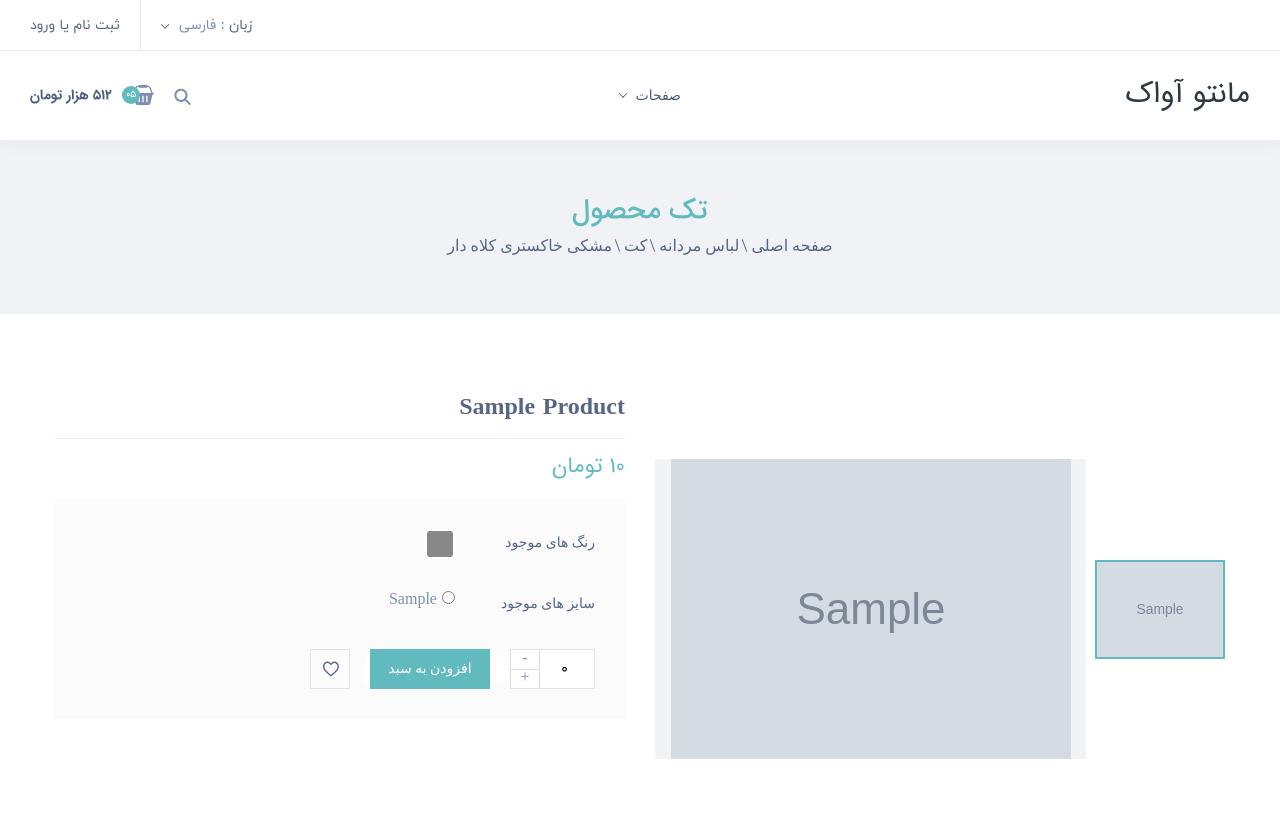
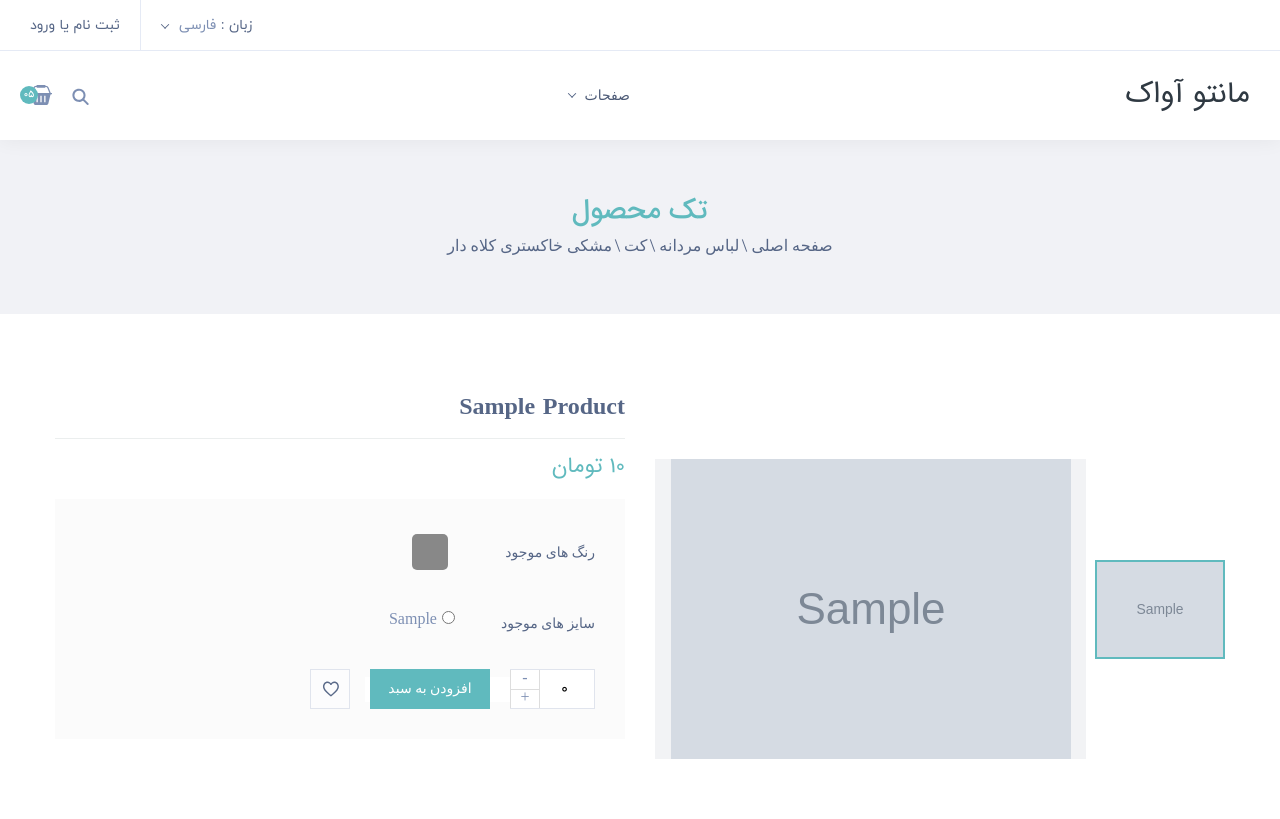
Before and after one commit to AbolfazlRasouli/Clothing_store, a Django app: page /detail/1/ in a window 1280 px wide. Shown: the top 819 px of the page. Run offline with Django 5.2, Linux system fonts and the light colour scheme; tables that the repository leaves empty hold one stand-in row (values such as "Sample post"); grey boxes marked "Sample" are stand-in pictures; parts of the project's set-up code (start-up, migrations or seed data) failed here and were passed over; some libraries are stand-ins or nearby versions; some web fonts are replaced.

Commit message:
Correcting the color selection section on the details page

```diff
--- a/apps/accounts/templates/accounts/profile.html
+++ b/apps/accounts/templates/accounts/profile.html
@@ -81,6 +81,7 @@
 
 
 <script>
+
 function getUserData() {
     fetch('http://127.0.0.1:8000/dashbord/profile/', {
         method: 'GET',
--- a/apps/product/templates/product/detail_product.html
+++ b/apps/product/templates/product/detail_product.html
@@ -87,23 +87,13 @@
                                         <span>رنگ های موجود</span>
                                     </div>
                                     <div class="ib-list-right">
-                                        {#                                                                                <ul class="na-color-skin">#}
-                                        {##}
-                                        {#                                                                                        {% for color in colors %}#}
-                                        {#                                                                                            <li style=" border-radius: 10px; background-color: {{ color }} "></li>#}
-                                        {#                                                                                        {% endfor %}#}
-                                        {#                                                                                    </ul>#}
-
-
-                                        <ul class="na-color-skin">
+                                        <ul style="display: flex; align-items: center;">
                                             {% for color in colors %}
-                                                <li style="width: 30px; height: 30px; border-radius: 5px; padding: 5px;
-                                                        box-sizing: border-box; background-color: {{ color }};"
-                                                    onclick="selectColor(this)"></li>
+                                                <li style="width: 50px; height: 50px; padding: 5px;"
+                                                    onclick="selectColor(this, '{{ color }}')"><div style=" width:90%; height:90%; border-radius: 5px; box-sizing: border-box;  margin:auto; background-color: {{ color }}"></div></li>
 
                                             {% endfor %}
                                         </ul>
-
 
                                     </div>
                                 </li>
@@ -283,27 +273,18 @@
 
 
     <script>
-        var selectedColor = null;
+function selectColor(element, color) {
 
-        function selectColor(element) {
-
-            if (selectedColor === null) {
-
-                element.style.border = '2px solid black';
-                selectedColor = element.style.backgroundColor;
-            } else {
-
-                var previousSelection = document.querySelector('.na-color-skin li[selectedColor="' + selectedColor + '"]');
-                previousSelection.style.border = 'none';
+    var liElements = document.querySelectorAll('.ib-list-right ul li');
+    liElements.forEach(function(li) {
+        li.style.border = 'none';
+    });
+    element.style.border = '2px solid black';
+    selectedColor = color;
+}
 
 
-                element.style.border = '2px solid black';
-                selectedColor = element.style.backgroundColor;
-            }
 
-
-            element.setAttribute('selectedColor', selectedColor);
-        }
 
 {#    function getCookie(cookieName) {#}
 {#        let name = cookieName + "=";#}
@@ -350,7 +331,8 @@
 {##}
 function addToCart() {
     let selectedSize = document.querySelector('input[name="selected_size"]:checked').value;
-    let selectedColor = document.querySelector('.na-color-skin li[selectedColor]').getAttribute('selectedColor');
+    let selectedColor = document.querySelectorAll('.ib-list-right ul li');
+
     let itemId = "{{ details.id }}";
     let quantity = document.querySelector('.quantity').value;
     let imageSrc = "{{ details.image.url }}";
@@ -371,6 +353,7 @@ function addToCart() {
     };
 
     sessionStorage.setItem("cart", JSON.stringify(cart));
+    alert("محصول با موفقیت به سبد خرید اضافه شد.");
 }
 
     </script>
--- a/templates/_base.html
+++ b/templates/_base.html
@@ -253,7 +253,7 @@
                                     </svg>
                                     <span class="hs-cart-circle">05</span>
                                 </div>
-                                <span class="hs-cart-value">512 هزار تومان</span>
+{#                                <span class="hs-cart-value">512 هزار تومان</span>#}
                             </a>
                         </li>
                         <li>
```
Also changed, not shown: apps/order/templates/order/cart.html (+4 -4 lines).
